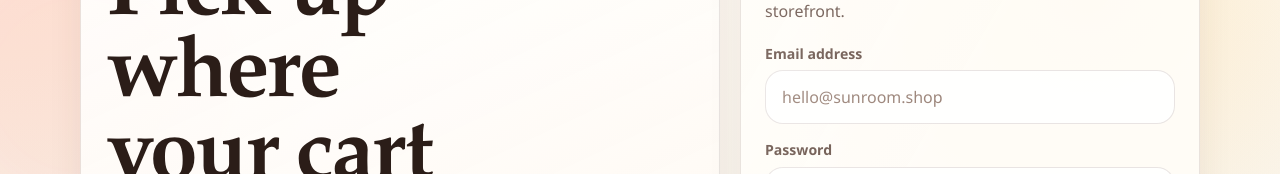
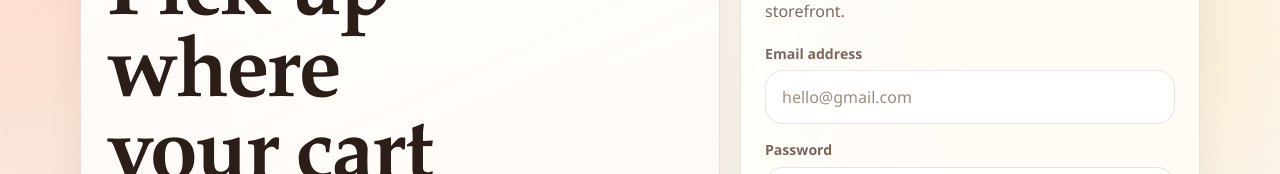
Before and after one commit to krishnagoyal22/ecom, a Next.js app: page /login in a window 1280 px wide. Shown: the part 143-317 px from the top of the page. Built offline with nearby package versions, Linux system fonts and the light colour scheme.

Commit message:
Update email placeholder in login page

```diff
--- a/src/app/login/page.tsx
+++ b/src/app/login/page.tsx
@@ -87,7 +87,7 @@ export default function LoginPage() {
               <input
                 id="email"
                 type="email"
-                placeholder="hello@sunroom.shop"
+                placeholder="hello@gmail.com"
                 className="input-field"
                 value={email}
                 onChange={(e) => setEmail(e.target.value)}
```
